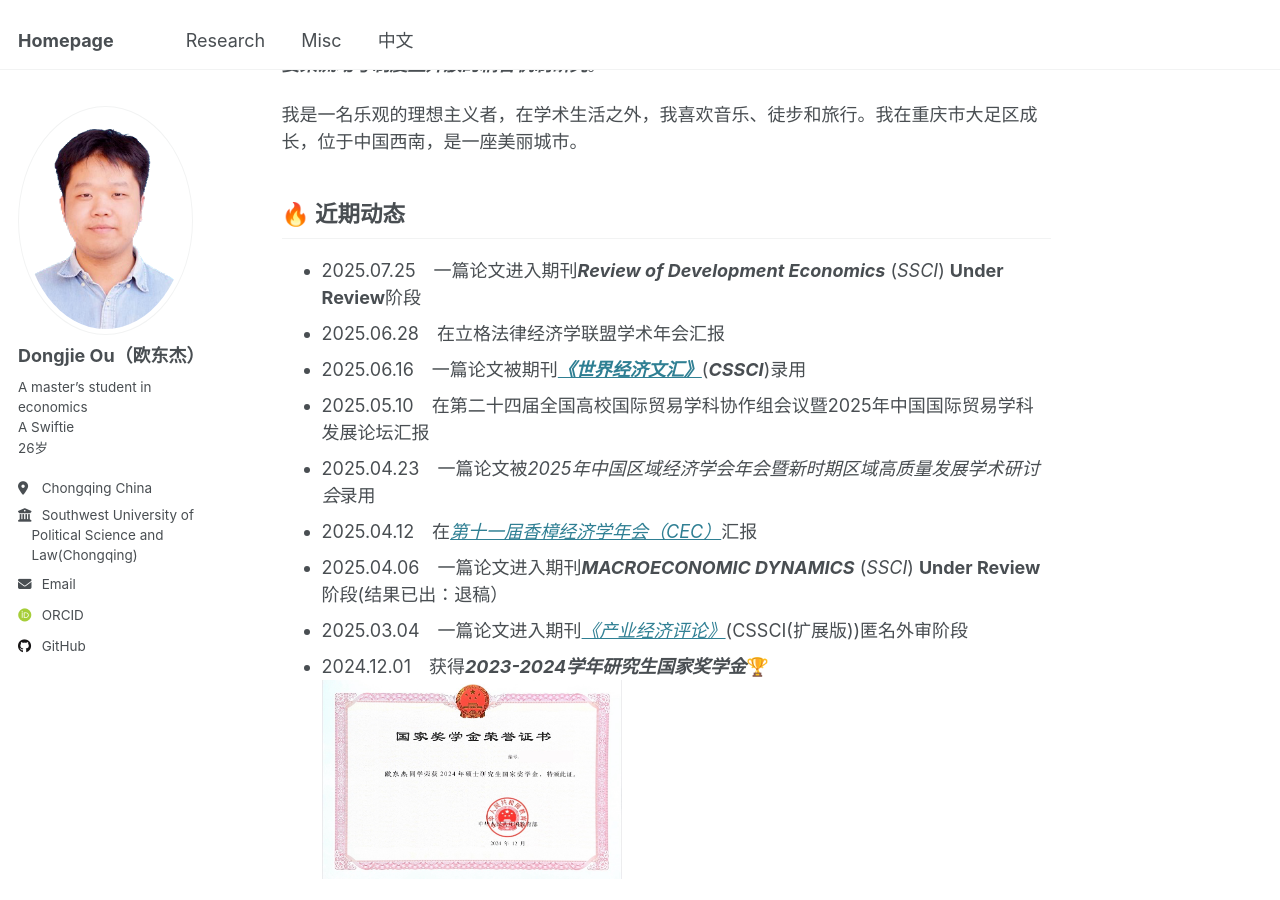
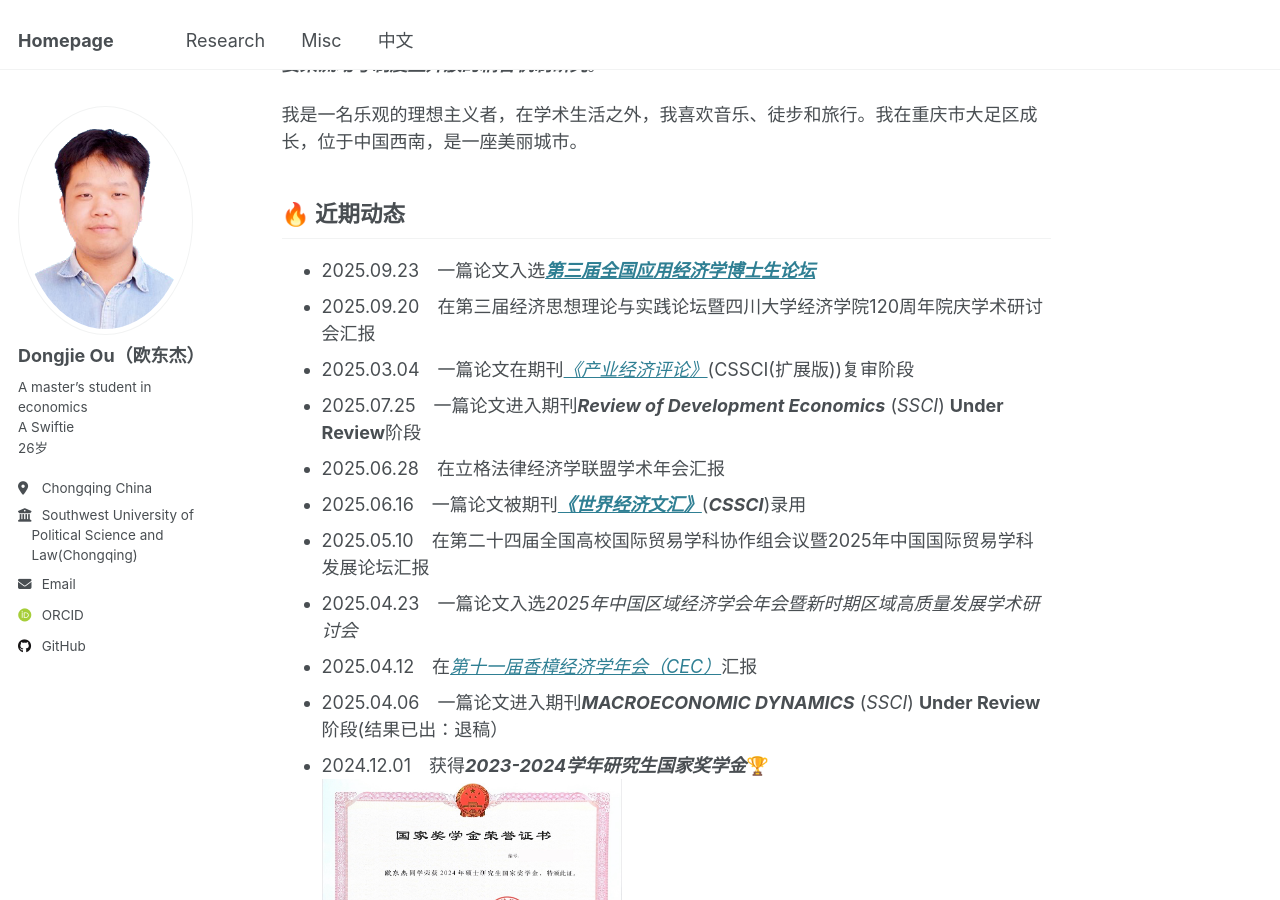
Before and after one commit to oudongjie2001/oudongjie2001.github.io, a Jekyll site: the page built from _pages/dongjieou_cn.md, in a window 1280 px wide and 900 px high, scrolled down 274 px. Built offline with Jekyll 4.4.1, drawn with Linux system fonts in a browser that asks for light colours; some web fonts are replaced; some of the changed text lies outside the part shown.

Commit message:
Update dongjieou_cn.md

```diff
--- a/_pages/dongjieou_cn.md
+++ b/_pages/dongjieou_cn.md
@@ -13,14 +13,16 @@ redirect_from:
 我是一名乐观的理想主义者，在学术生活之外，我喜欢音乐、徒步和旅行。我在重庆市大足区成长，位于中国西南，是一座美丽城市。
 
 ## 🔥 近期动态
+- 2025.09.23&emsp;一篇论文入选[***第三届全国应用经济学博士生论坛***](https://conf.xmu.edu.cn/AppEconPhD/)
+- 2025.09.20&emsp;在第三届经济思想理论与实践论坛暨四川大学经济学院120周年院庆学术研讨会汇报
+- 2025.03.04&emsp;一篇论文在期刊[*《产业经济评论》*](https://xdch.cbpt.cnki.net/WKG/WebPublication/index.aspx?mid=xdch)(CSSCI(扩展版))复审阶段
 - 2025.07.25&emsp;一篇论文进入期刊***Review of Development Economics*** (*SSCI*) **Under Review**阶段
 - 2025.06.28&emsp;在立格法律经济学联盟学术年会汇报
 - 2025.06.16&emsp;一篇论文被期刊[***《世界经济文汇》***](http://sjjjwh.magtech.com.cn/CN/0488-6364/home.shtml)(**_CSSCI_**)录用
 - 2025.05.10&emsp;在第二十四届全国高校国际贸易学科协作组会议暨2025年中国国际贸易学科发展论坛汇报
-- 2025.04.23&emsp;一篇论文被*2025年中国区域经济学会年会暨新时期区域高质量发展学术研讨会*录用
+- 2025.04.23&emsp;一篇论文入选*2025年中国区域经济学会年会暨新时期区域高质量发展学术研讨会*
 - 2025.04.12&emsp;在[*第十一届香樟经济学年会（CEC）*](https://mp.weixin.qq.com/s/j_BLWAedV5WkCToqnIyCRQ)汇报
 - 2025.04.06&emsp;一篇论文进入期刊***MACROECONOMIC DYNAMICS*** (*SSCI*) **Under Review**阶段(结果已出：退稿）
-- 2025.03.04&emsp;一篇论文进入期刊[*《产业经济评论》*](https://xdch.cbpt.cnki.net/WKG/WebPublication/index.aspx?mid=xdch)(CSSCI(扩展版))匿名外审阶段
 - 2024.12.01&emsp;获得***2023-2024学年研究生国家奖学金***🏆<br>
     <img src='/images/National Scholarship.png' style='width: 300px; height: auto;'>
 
@@ -66,11 +68,12 @@ redirect_from:
   - 以国家级大数据综合试验区的设立为准自然实验，评估公共数字基础设施建设对企业自主创新的影响效应；
   - 从制度供给角度揭示其资本配置能力增强机制和同业竞争压力的倒逼效应；
   - 发现了公共数字基础设施政策红利在企业层面存在明显的技术门槛效应。
+  - 论文入选*第二十四届全国高校国际贸易学科协作组会议暨2025年中国国际贸易学科发展论坛*, 全国高校国际贸易学科协作组、西南财经大学。
 
 - 4.杨丽君, **欧东杰**, ***在高水平对外开放中找寻“恰好距离”：保税区距离、创新能力与企业生产率***
   - 研究结果表明：创新效应存在非线性与空间依赖性，企业所在地与保税区的距离会显著影响创新成果转化为全要素生产率（TFP）的效果；
   - 相对合适的对外开放试点区域的保障是充分释放创新促进企业要素生产率提高的潜力的重要基础。
-  - 论文入选*2025年中国区域经济学会年会暨新时期区域高质量发展学术研讨会*, 中国区域经济学会、暨南大学。
+  - 论文入选*第三届经济思想理论与实践论坛暨四川大学经济学院120周年院庆学术研讨会*, 四川大学。
 
 - 5.**欧东杰**, 杨丽君, ***逆全球化阴影下的区域韧性：贸易政策不确定性、RCEP规则与供应链再分工***
   - 剖析了政策不确定性对供应链布局路径的扰动机理；
@@ -105,6 +108,7 @@ redirect_from:
 - 2023.11&emsp;2023年高校商业精英挑战赛国际贸易竞赛（国际贸易与商务专题竞赛）, 国家级二等奖
 
 ## 🧑‍🎨 学术会议
+- 2025.09&emsp;第三届经济思想理论与实践论坛暨四川大学经济学院120周年院庆学术研讨会，四川大学
 - 2025.06&emsp;立格法律经济学联盟学术年会, 西南政法大学
 - 2025.05&emsp;第二十四届全国高校国际贸易学科协作组会议暨2025年中国国际贸易学科发展论坛, 西南财经大学
 - 2025.04&emsp;[*第十一届香樟经济学(CEC)年会*](https://mp.weixin.qq.com/s/8U7o0N42tT1zeR6OECkGDA), 香樟经济学术圈, 中南财经政法大学
```
Also changed, not shown: other parts of _pages/dongjieou_cn.md (+1 -1 lines).
